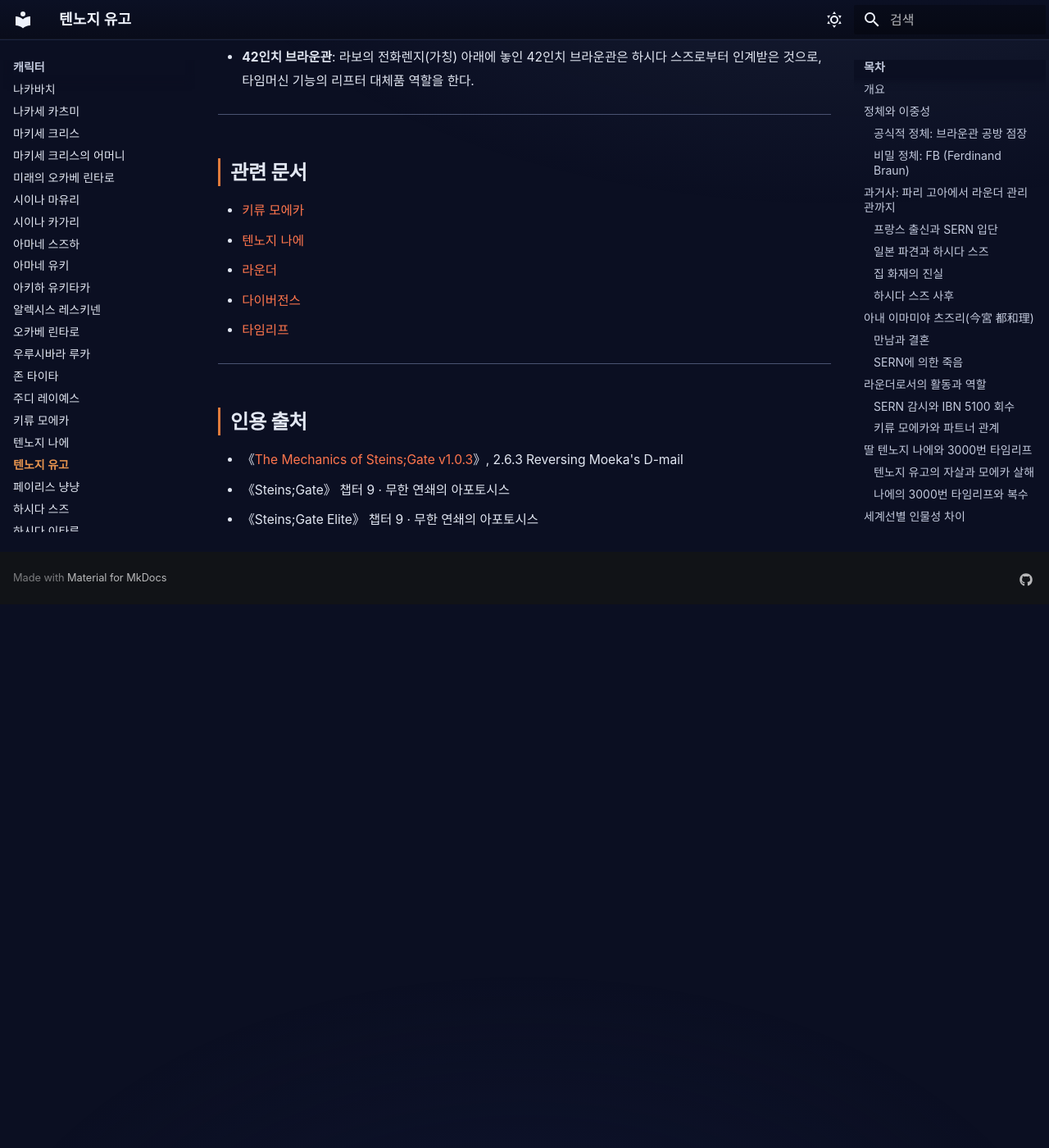
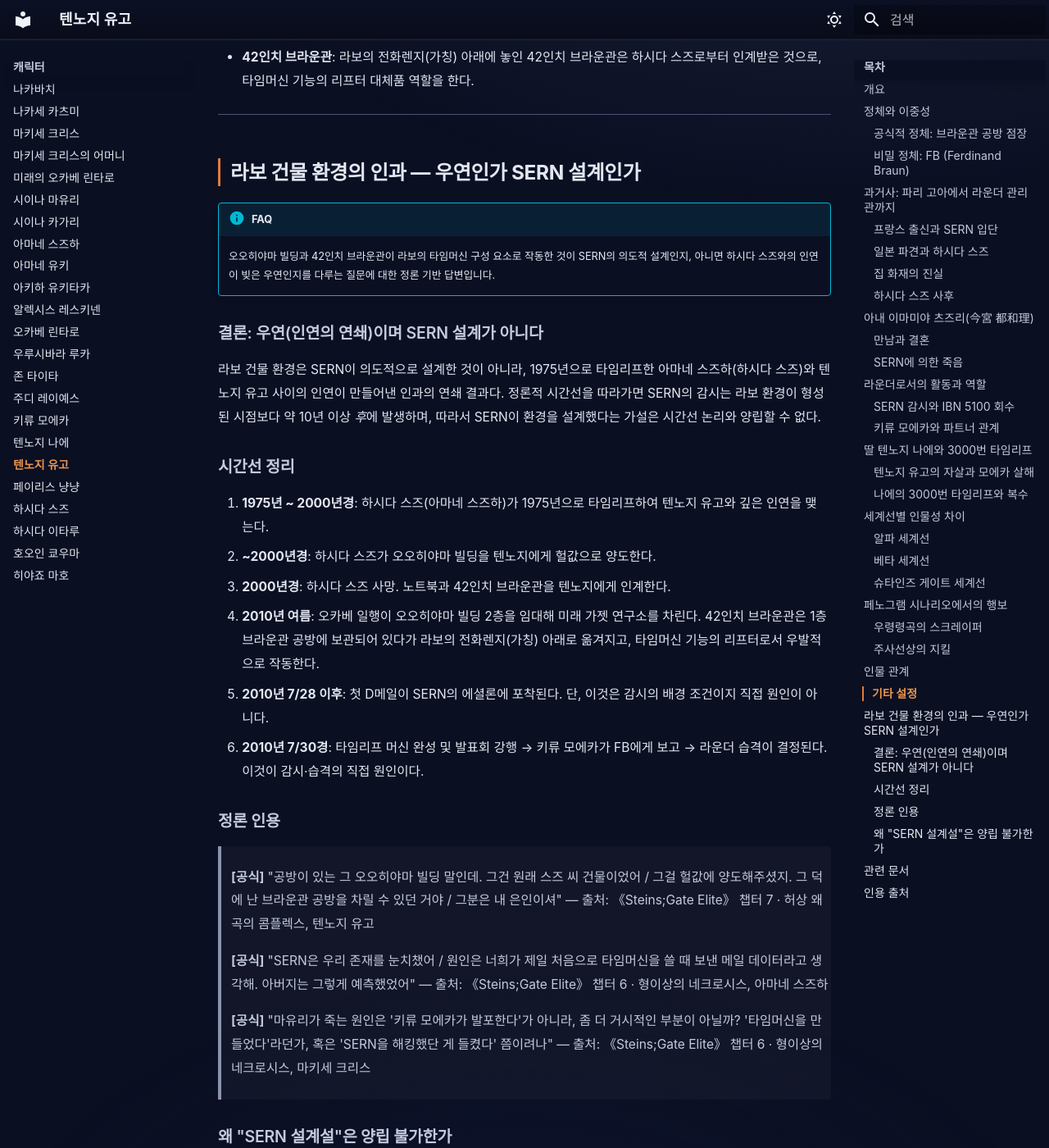
Before and after one commit to sgwiki/sgwiki.github.io, an MkDocs documentation site: the page built from wiki/캐릭터/텐노지-유고.md, in a window 1280 px wide and 1400 px high, scrolled down 7355 px. Shown: the whole window at 82% size. Built offline with MkDocs 1.6.1 and Material for MkDocs 9.7.7, drawn with Linux system fonts in a browser that asks for light colours; some web fonts are replaced; before the commit the page ends 8092 px from its top, so only the background shows below that; some of the changed text lies outside the part shown.

Commit message:
feat(wiki): 텐노지-유고 — P10 d8abe17e 패치 적용

```diff
--- a/wiki/캐릭터/텐노지-유고.md
+++ b/wiki/캐릭터/텐노지-유고.md
@@ -173,6 +173,44 @@ D메일을 보내지 않는 세계선에서, 텐노지는 모에카를 총으로
 
 ---
 
+## 라보 건물 환경의 인과 — 우연인가 SERN 설계인가
+
+!!! info "FAQ"
+    오오히야마 빌딩과 42인치 브라운관이 라보의 타임머신 구성 요소로 작동한 것이 SERN의 의도적 설계인지, 아니면 하시다 스즈와의 인연이 빚은 우연인지를 다루는 질문에 대한 정론 기반 답변입니다.
+
+### 결론: 우연(인연의 연쇄)이며 SERN 설계가 아니다
+
+라보 건물 환경은 SERN이 의도적으로 설계한 것이 아니라, 1975년으로 타임리프한 아마네 스즈하(하시다 스즈)와 텐노지 유고 사이의 인연이 만들어낸 인과의 연쇄 결과다. 정론적 시간선을 따라가면 SERN의 감시는 라보 환경이 형성된 시점보다 약 10년 이상 *후*에 발생하며, 따라서 SERN이 환경을 설계했다는 가설은 시간선 논리와 양립할 수 없다.
+
+### 시간선 정리
+
+1. **1975년 ~ 2000년경**: 하시다 스즈(아마네 스즈하)가 1975년으로 타임리프하여 텐노지 유고와 깊은 인연을 맺는다.
+2. **~2000년경**: 하시다 스즈가 오오히야마 빌딩을 텐노지에게 헐값으로 양도한다.
+3. **2000년경**: 하시다 스즈 사망. 노트북과 42인치 브라운관을 텐노지에게 인계한다.
+4. **2010년 여름**: 오카베 일행이 오오히야마 빌딩 2층을 임대해 미래 가젯 연구소를 차린다. 42인치 브라운관은 1층 브라운관 공방에 보관되어 있다가 라보의 전화렌지(가칭) 아래로 옮겨지고, 타임머신 기능의 리프터로서 우발적으로 작동한다.
+5. **2010년 7/28 이후**: 첫 D메일이 SERN의 에셜론에 포착된다. 단, 이것은 감시의 배경 조건이지 직접 원인이 아니다.
+6. **2010년 7/30경**: 타임리프 머신 완성 및 발표회 강행 → 키류 모에카가 FB에게 보고 → 라운더 습격이 결정된다. 이것이 감시·습격의 직접 원인이다.
+
+### 정론 인용
+
+> **[공식]** "공방이 있는 그 오오히야마 빌딩 말인데. 그건 원래 스즈 씨 건물이었어 / 그걸 헐값에 양도해주셨지. 그 덕에 난 브라운관 공방을 차릴 수 있던 거야 / 그분은 내 은인이셔"
+> — 출처: 《Steins;Gate Elite》 챕터 7 · 허상 왜곡의 콤플렉스, 텐노지 유고
+
+> **[공식]** "SERN은 우리 존재를 눈치챘어 / 원인은 너희가 제일 처음으로 타임머신을 쓸 때 보낸 메일 데이터라고 생각해. 아버지는 그렇게 예측했었어"
+> — 출처: 《Steins;Gate Elite》 챕터 6 · 형이상의 네크로시스, 아마네 스즈하
+
+> **[공식]** "마유리가 죽는 원인은 '키류 모에카가 발포한다'가 아니라, 좀 더 거시적인 부분이 아닐까? '타임머신을 만들었다'라던가, 혹은 'SERN을 해킹했단 게 들켰다' 쯤이려나"
+> — 출처: 《Steins;Gate Elite》 챕터 6 · 형이상의 네크로시스, 마키세 크리스
+
+### 왜 "SERN 설계설"은 양립 불가한가
+
+- SERN의 감시·습격은 2010년 7월 말~8월에 발생한 사건이다.
+- 오오히야마 빌딩의 텐노지 인수는 2000년경, 라보의 2층 임대는 2010년 여름으로, 모두 감시 이전에 성립했다.
+- 42인치 브라운관의 리프터 작동 역시 발명 이후 우발적 발견으로 정론에서 묘사된다.
+- 따라서 SERN이 환경을 설계했다면, 시간선 인과 자체가 무너지게 된다.
+
+---
+
 ## 관련 문서
 
 - [키류 모에카](키류-모에카.md)
```
